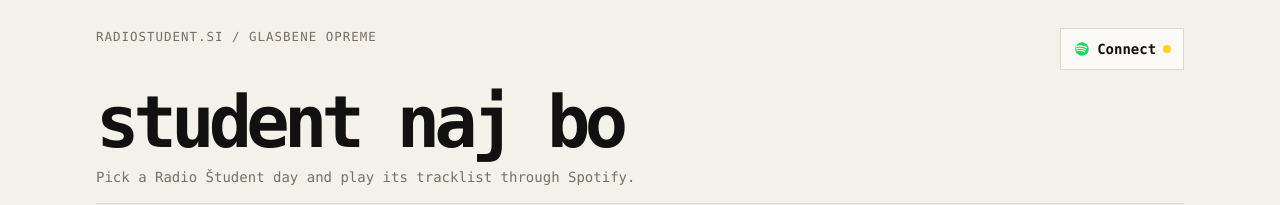
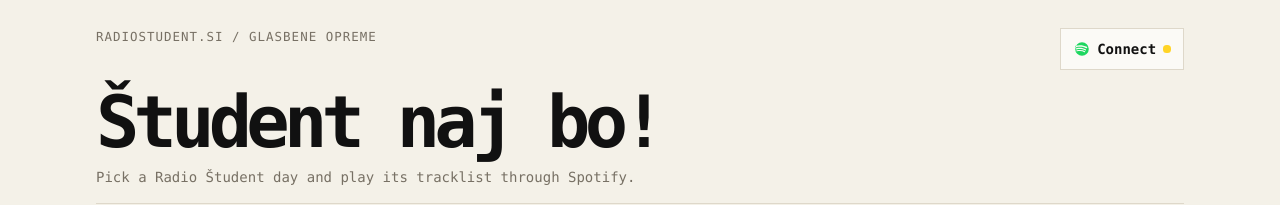
Before and after one commit to rokroskar/student-naj-bo, a plain HTML site: page index.html in a window 1280 px wide. Shown: the top 205 px of the page. Drawn offline with Linux system fonts and the light colour scheme; no server answers.

Commit message:
chore: ssssssumniki

```diff
--- a/index.html
+++ b/index.html
@@ -3,7 +3,7 @@
 <head>
   <meta charset="utf-8" />
   <meta name="viewport" content="width=device-width, initial-scale=1" />
-  <title>student naj bo</title>
+  <title>Študent naj bo!</title>
   <link rel="stylesheet" href="styles.css" />
 </head>
 <body>
@@ -19,7 +19,7 @@
           </button>
         </div>
       </div>
-      <h1>student naj bo</h1>
+      <h1>Študent naj bo!</h1>
       <p>Pick a Radio Študent day and play its tracklist through Spotify.</p>
     </header>
 
```
Also changed, not shown: README.md.
